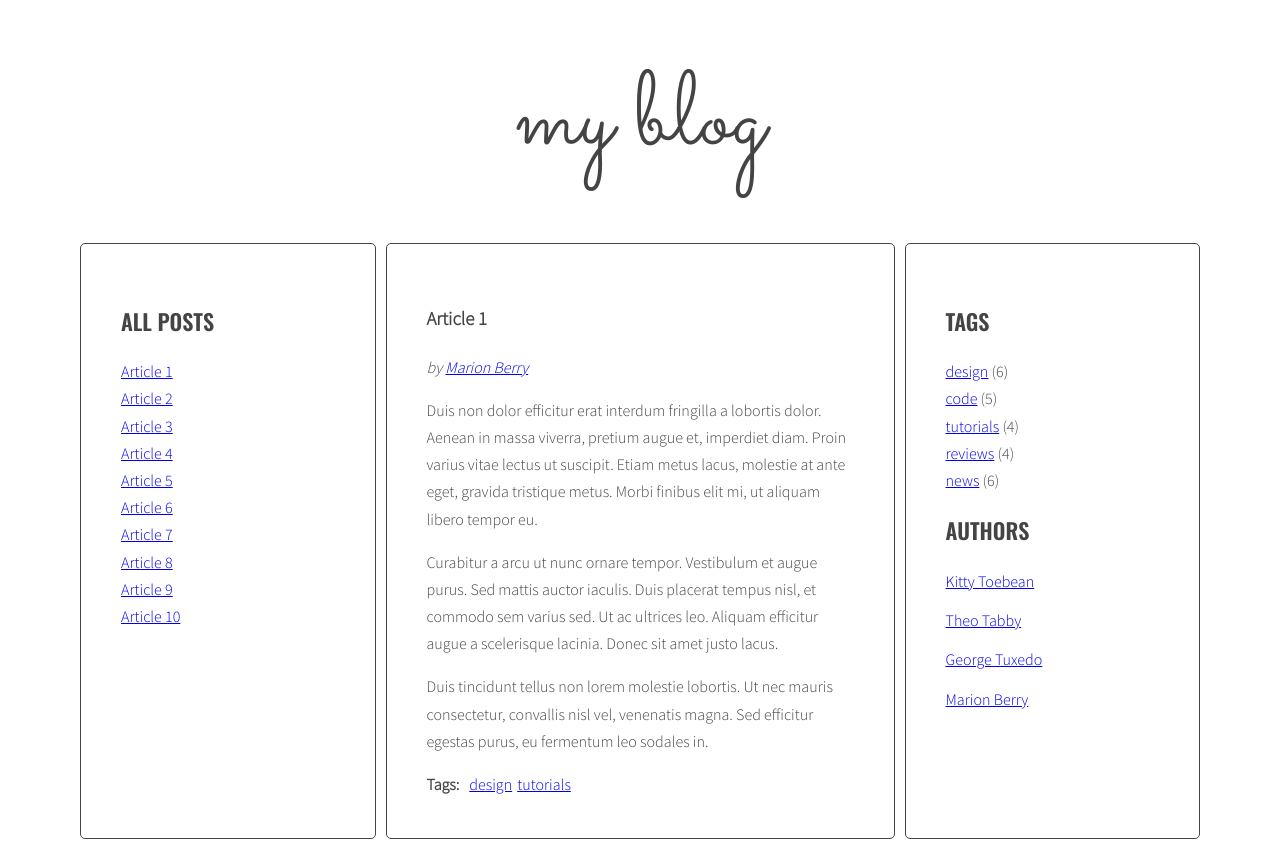
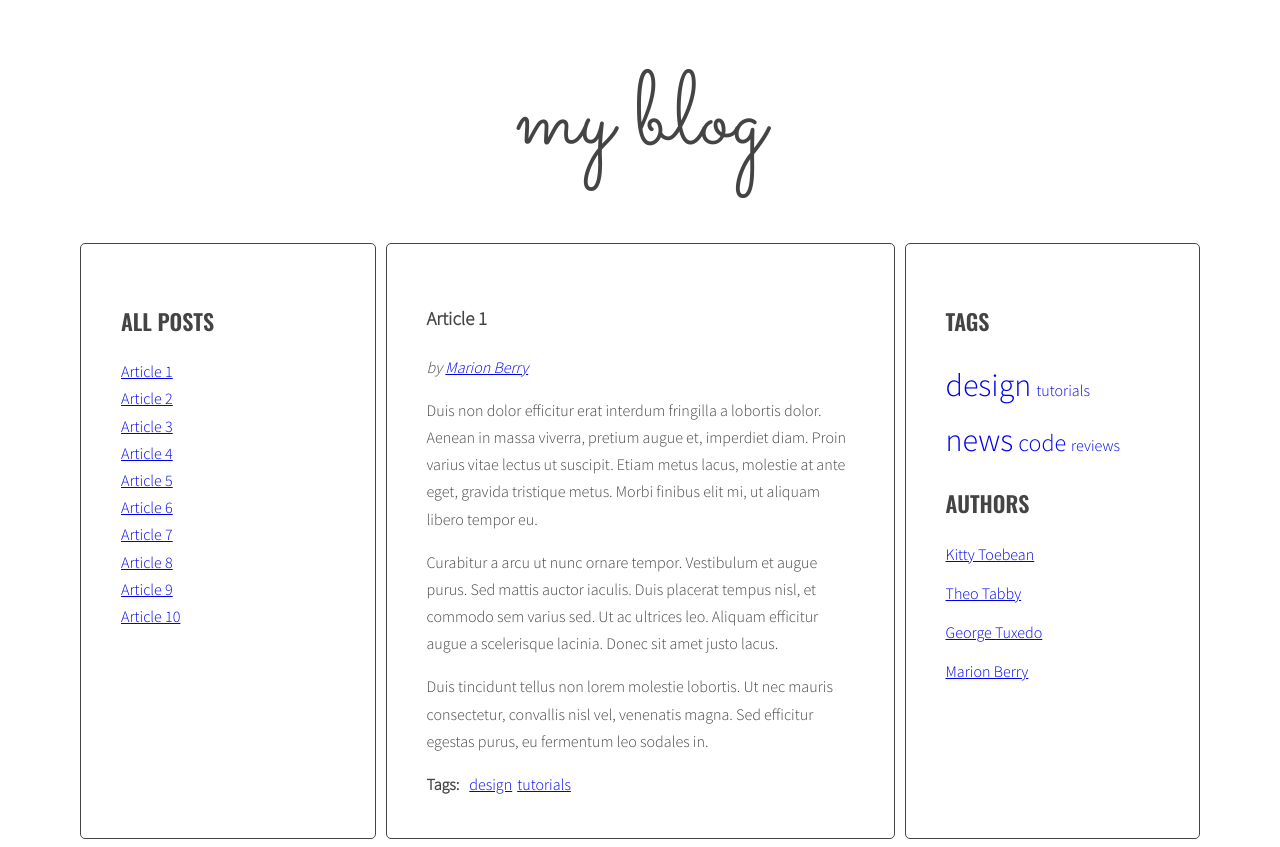
Before and after one commit to MichalSzumowski/javascript-blog, a website: page index.html in a window 1280 px wide. Drawn offline with nearby package versions, Linux system fonts and the light colour scheme.

Commit message:
Add TagsCloud with styling

```diff
--- a/index.html
+++ b/index.html
@@ -184,11 +184,6 @@
             <aside class="sidebar">
               <h2 class="section-title">Tags</h2>
               <ul class="list tags">
-                <li><a href="#">design</a> <span>(6)</span></li>
-                <li><a href="#">code</a> <span>(5)</span></li>
-                <li><a href="#">tutorials</a> <span>(4)</span></li>
-                <li><a href="#">reviews</a> <span>(4)</span></li>
-                <li><a href="#">news</a> <span>(6)</span></li>
               </ul>
               <h2 class="section-title">Authors</h2>
               <ul class="list authors">
--- a/js/script.js
+++ b/js/script.js
@@ -1,4 +1,4 @@
-'use strict';
+// 'use strict';
 {
 
   /* document.getElementById('test-button').addEventListener('click', function(){
@@ -38,12 +38,17 @@
     targetArticle.classList.add('active');
   };
 
-
+  /* Constans */
   const optArticleSelector = '.post',
     optTitleSelector = '.post-title',
     optTitleListSelector = '.titles',
     optArticleTagsSelector = '.post-tags .list',
-     optArticleAuthorSelector = '.post-author';
+    optArticleAuthorSelector = '.post-author',
+    optTagsListSelector = '.tags.list'
+    optCloudClassCount = 5,
+    optCloudClassPrefix = 'tag-size-';
+
+
 
 
   function generateTitleLinks(customSelector = ''){
@@ -81,7 +86,37 @@
 
   /* Tags Exercise 7.1 */
 
+  function calculateTagsParams(tags){
+    /* Create new object params */
+    const params = {
+      max: 0,
+      min: 999999
+    };
+    /* iterate by tags and calculate params values by tags */
+    for(let tag in tags){
+      console.log(tag + ' is used ' + tags[tag] + ' times');
+      params.max = Math.max(tags[tag], params.max);
+      params.min = Math.min(tags[tag], params.min);
+    }
+    return params;
+  }
+
+  function calculateTagClass(count, params){
+    const normalizedCount = count - params.min;
+
+    const normalizedMax = params.max - params.min;
+
+    const percentage = normalizedCount / normalizedMax;
+
+    const classNumber = Math.floor( percentage * (optCloudClassCount - 1) + 1 );
+
+    return optCloudClassPrefix + classNumber;
+  }
+
+
   function generateTags(){
+    /* [NEW] create a new variable allTags with an empty object */
+    let allTags = {};
     /* find all articles */
     const articles = document.querySelectorAll(optArticleSelector);
     /* START LOOP: for every article: */
@@ -97,15 +132,37 @@
       /* START LOOP: for each tag */
       for(let tag of articleTagsArray){
         /* generate HTML of the link */
-        const linkHTML = '<li><a href="#tag-' + tag +'">' + tag + '</a></li>';
+        const linkHTML = '<li><a href="#tag-' + tag + '">' + tag + '</a></li>';
         /* add generated code to html variable */
         html = html + linkHTML;
+          /* [NEW] check if this link is NOT already in allTags */
+          if(!allTags[tag]){
+          /* [NEW] add generated code to allTags array */
+          allTags[tag] = 1;
+          } else {
+            allTags[tag]++;
+          }
       /* END LOOP: for each tag */
       }
       /* insert HTML of all the links into the tags wrapper */
       tagsWrapper.innerHTML = html;
     /* END LOOP: for every article: */
     }
+    /* [NEW] find list of tags in right column */
+    const tagList = document.querySelector('.tags');
+
+    const tagsParams = calculateTagsParams(allTags);
+    console.log('tagsParams:', tagsParams);
+    /* [NEW] create variable for all links HTML code */
+    let allTagsHTML = '';
+    /* [NEW] START LOOP: for each tag in allTags: */
+    for(let tag in allTags){
+      /* [NEW] generate code of a link and add it to allTagsHTML */
+      allTagsHTML += '<li><a class="' + calculateTagClass(allTags[tag], tagsParams) + '" href="#tag-' + tag + '">' + tag + '</a></li>';
+    /* [NEW] END LOOP: for each tag in allTags: */
+    }
+    /*[NEW] add HTML from allTagsHTML to tagList */
+    tagList.innerHTML = allTagsHTML;
   }
 
   generateTags();
@@ -217,5 +274,4 @@
 }
   addClickListenersToAuthors();
 
-
 }
--- a/sass/style.scss
+++ b/sass/style.scss
@@ -8,6 +8,8 @@ $color-dark: #444;
 $font-logo: 'Sacramento', cursive;
 $font-header: 'Oswald', sans-serif;
 $font-text: 'Source Sans Pro', sans-serif;
+
+$transition: all 1s;
 
 /* Global */
 
@@ -121,3 +123,44 @@ body {
   margin-right: 5px;
   }
 }
+
+
+/* Tag Cloud */
+
+.tags {
+  li {
+    display: inline-block;
+  }
+  a {
+    text-decoration: none;
+    margin-right: 5px;
+  }
+  a:visited {
+    color: $color-dark;
+  }
+  a:hover {
+    color: green;
+    text-decoration: underline;
+    transition: $transition;
+  }
+}
+
+.tag-size-1 {
+  font-size: 100%;
+}
+
+.tag-size-2 {
+  font-size: 125%;
+}
+
+.tag-size-3 {
+  font-size: 150%;
+}
+
+.tag-size-4 {
+  font-size: 175%;
+}
+
+.tag-size-5 {
+  font-size: 200%;
+}
```
Also changed, not shown: css/style.css, 1 other file.
